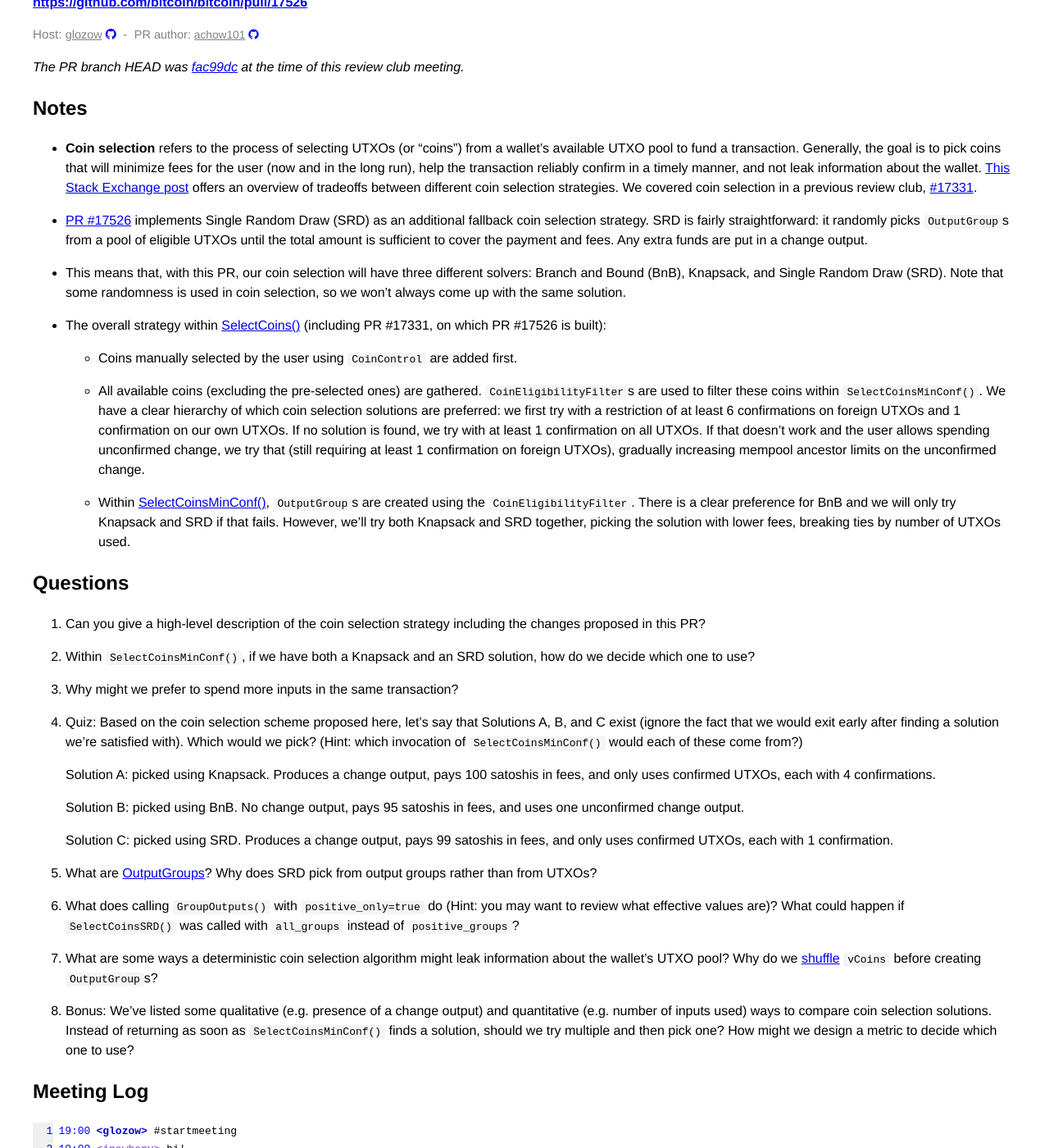
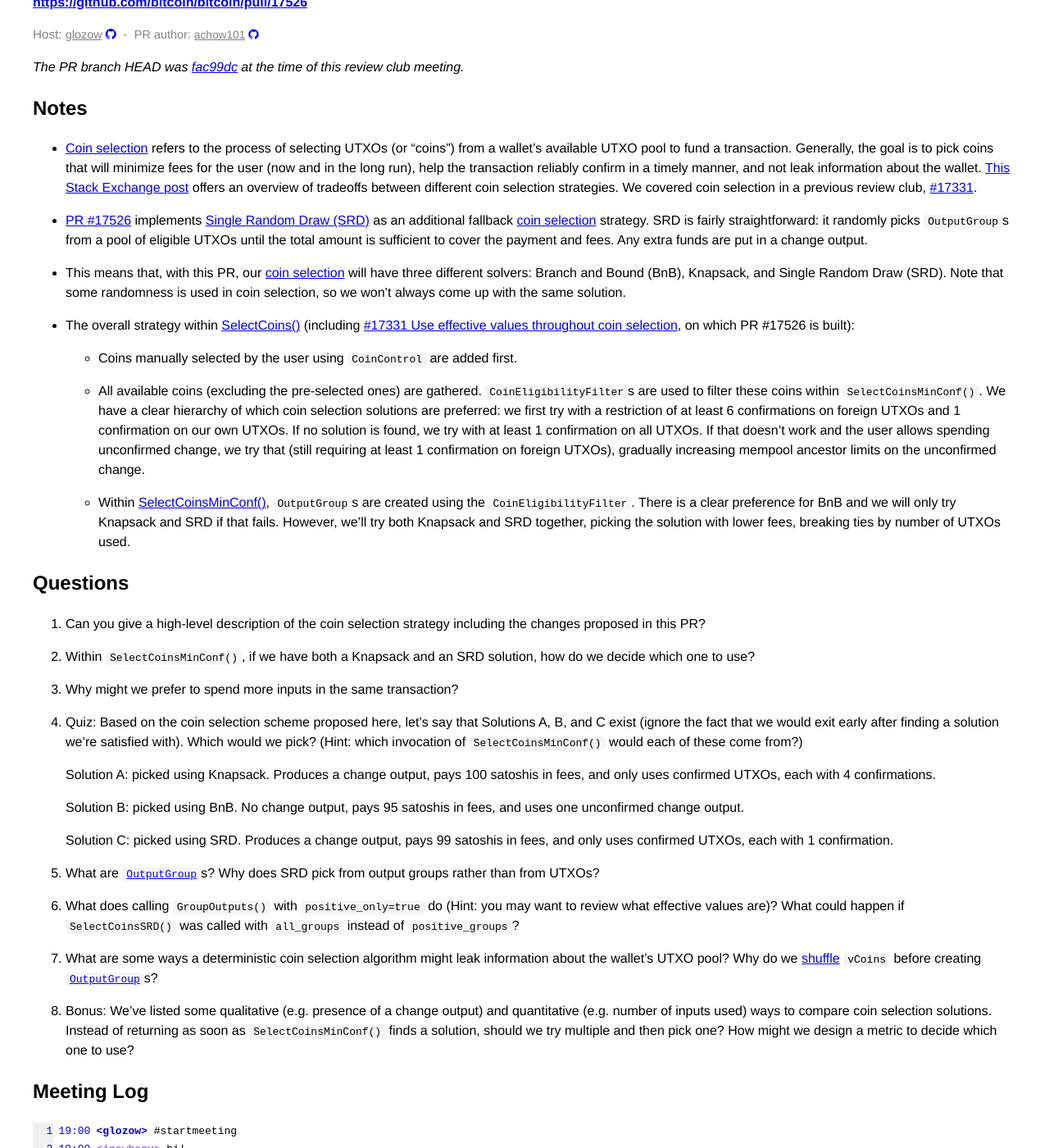
Before and after one commit to bitcoin-core-review-club/website, a Jekyll site: the page built from _posts/2021-05-05-#17526.md, in a window 1280 px wide and 1400 px high, scrolled down 300 px. Shown: the whole window at 82% size. Built offline with Jekyll 4.4.1, drawn with Linux system fonts in a browser that asks for light colours.

Commit message:
add pages for a number of topics
- add topics: coin-selection, effective-value, waste-metric, bnb, srd,
cconnman, peermanager
- use the new  double-bracket syntax to create
bidirectional links between pages
- add rake `posts:new` command for topic page generation

```diff
--- a/_posts/2021-04-28-#17331.md
+++ b/_posts/2021-04-28-#17331.md
@@ -13,11 +13,10 @@ commit: 4ac1add
 ## Notes
 
 - Wallets maintain their balance as a pool of Unspent Transaction Outputs
-  (UTXOs). An
-  [OutputGroup](https://github.com/bitcoin-core-review-club/bitcoin/blob/4ac1adda9914d845aaea5804af4801ffec53c701/src/wallet/coinselection.h#L72)
+  (UTXOs). An [[OutputGroup]](https://github.com/bitcoin-core-review-club/bitcoin/blob/4ac1adda9914d845aaea5804af4801ffec53c701/src/wallet/coinselection.h#L72)
   collects all UTXOs that were sent to the same public key.
 
-- _Coin selection_ refers to the process of picking UTXOs from the wallet's UTXO
+- [[Coin selection]] refers to the process of picking UTXOs from the wallet's UTXO
   pool to fund a transaction.
 
 - Beyond the primary goal of funding a transaction, the secondary goals of coin
@@ -79,7 +78,7 @@ commit: 4ac1add
 - When a UTXO is selected as an input, the size of the transaction is increased,
   which in turn increases the necessary fees to maintain the targeted feerate.
   We can preempt the cost added by the input by considering each UTXO at its
-  _effective value_, its value reduced by the UTXO's input cost at the given
+  [[effective value]], its value reduced by the UTXO's input cost at the given
   feerate.
 
 - Bitcoin Core currently uses two different solvers:
@@ -147,7 +146,7 @@ commit: 4ac1add
    and
    [`discard_feerate`](https://github.com/bitcoin-core-review-club/bitcoin/blob/4ac1adda9914d845aaea5804af4801ffec53c701/src/wallet/wallet.h#L69)?
 
-6. Why are the `OutputGroup`s calculated separately for
+6. Why are the [[OutputGroup]]s calculated separately for
    [BnB](https://github.com/bitcoin-core-review-club/bitcoin/blob/4ac1adda9914d845aaea5804af4801ffec53c701/src/wallet/wallet.cpp#L2415)
    and
    [knapsack](https://github.com/bitcoin-core-review-club/bitcoin/blob/4ac1adda9914d845aaea5804af4801ffec53c701/src/wallet/wallet.cpp#L2420)?
--- a/_posts/2021-05-05-#17526.md
+++ b/_posts/2021-05-05-#17526.md
@@ -12,7 +12,7 @@ commit: fac99dc
 
 ## Notes
 
-- **Coin selection** refers to the process of selecting UTXOs (or "coins") from
+- [[Coin selection]] refers to the process of selecting  UTXOs (or "coins") from
   a wallet's available UTXO pool to fund a transaction. Generally, the goal is
   to pick coins that will minimize fees for the user (now and in the long run),
   help the transaction reliably confirm in a timely manner, and not leak
@@ -22,20 +22,20 @@ commit: fac99dc
   strategies. We covered coin selection in a previous review club,
   [#17331](/17331).
 
-- [PR #17526](https://github.com/bitcoin/bitcoin/pull/17526) implements Single
-  Random Draw (SRD) as an additional fallback coin selection strategy. SRD is
+- [PR #17526](https://github.com/bitcoin/bitcoin/pull/17526) implements [[Single Random Draw (SRD)]]
+  as an additional fallback [[coin selection]] strategy. SRD is
   fairly straightforward: it randomly picks `OutputGroup`s from a pool of
   eligible UTXOs until the total amount is sufficient to cover the payment and
   fees. Any extra funds are put in a change output.
 
-- This means that, with this PR, our coin selection will have three different
+- This means that, with this PR, our [[coin selection]] will have three different
   solvers: Branch and Bound (BnB), Knapsack, and Single Random Draw (SRD). Note
   that some randomness is used in coin selection, so we won't always come up
   with the same solution.
 
 - The overall strategy within
   [SelectCoins()](https://github.com/bitcoin-core-review-club/bitcoin/blob/4ac1adda9914d845aaea5804af4801ffec53c701/src/wallet/wallet.cpp#L2424)
-  (including PR #17331, on which PR #17526 is built):
+  (including [[PR#17331]], on which PR #17526 is built):
 
   - Coins manually selected by the user using `CoinControl` are added first.
 
@@ -80,8 +80,7 @@ commit: fac99dc
     Solution C: picked using SRD. Produces a change output, pays 99 satoshis in
     fees, and only uses confirmed UTXOs, each with 1 confirmation.
 
-5. What are
-   [OutputGroups](https://github.com/bitcoin-core-review-club/bitcoin/blob/4ac1adda/src/wallet/coinselection.h#L72)?
+5. What are [[OutputGroup]]s?
    Why does SRD pick from output groups rather than from UTXOs?
 
 6. What does calling `GroupOutputs()` with `positive_only=true` do (Hint: you
@@ -91,7 +90,7 @@ commit: fac99dc
 7. What are some ways a deterministic coin selection algorithm might leak
    information about the wallet's UTXO pool? Why do we
    [shuffle](https://github.com/bitcoin/bitcoin/blob/2b45cf0b/src/wallet/wallet.cpp#L2503)
-   `vCoins` before creating `OutputGroup`s?
+   `vCoins` before creating [[OutputGroup]]s?
 
 8. Bonus: We've listed some qualitative (e.g. presence of a change output) and
    quantitative (e.g. number of inputs used) ways to compare coin selection
```
Also changed, not shown: other parts of _posts/2021-04-28-#17331.md (+2 -2 lines), _posts/2021-09-08-#22009.md (+1 -1 lines), _posts/2022-10-19-#25515.md (+2 -2 lines), _posts/2022-11-23-#26152.md (+1 -1 lines), _topics/bnb.md (added, +19 -0 lines), _topics/cconnman.md (added, +17 -0 lines), _topics/coin-selection.md (added, +44 -0 lines), _topics/effective-value.md (added, +14 -0 lines), _topics/outputgroup.md (added, +17 -0 lines), _topics/peermanager.md (added, +22 -0 lines), _topics/srd.md (added, +14 -0 lines), _topics/waste-metric.md (added, +17 -0 lines), 1 other file.
